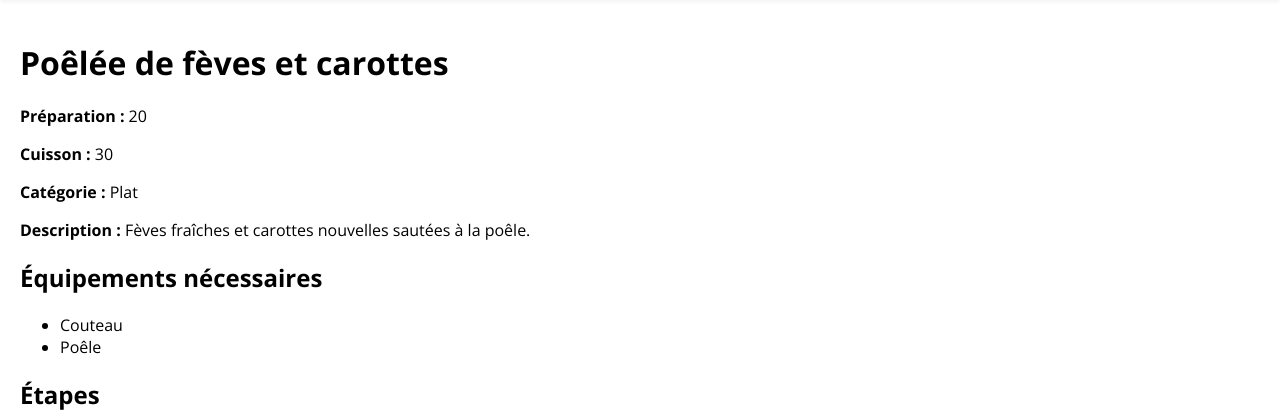
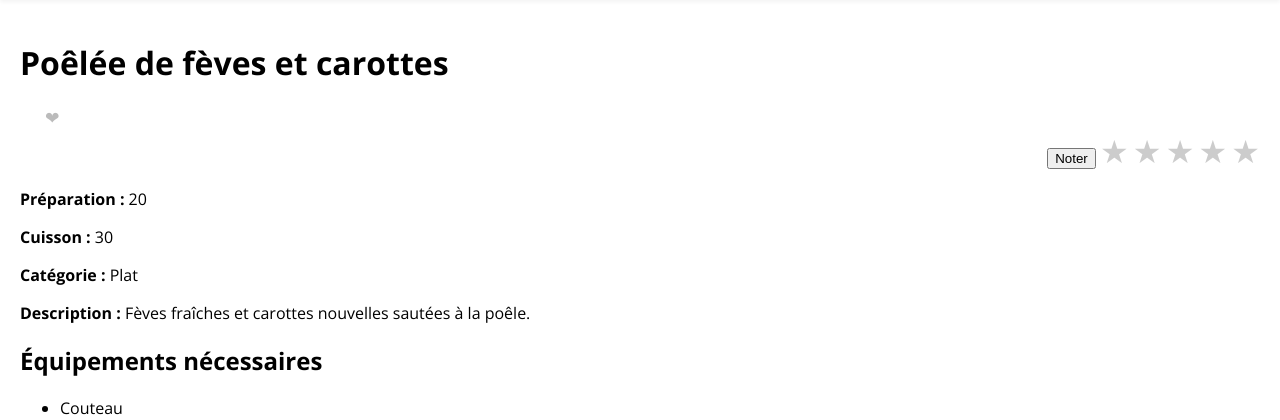
Before and after one commit to justinetsd/PROJET, a Flask app: page /recette/11094 in a window 1280 px wide. Shown: the part 76-496 px from the top of the page. Run offline with Flask 3, Linux system fonts and the light colour scheme; data comes from the database, SQL or seed files in the repository; both versions use the stored data as it was after the commit.

Commit message:
ajout des boutons favoris et des étoiles notations

```diff
--- a/app.py
+++ b/app.py
@@ -252,7 +252,7 @@ def noter_recette(recette_id):
     user = session["user"]
     conn = sqlite3.connect('BDD.db')
     # À adapter selon ta table de notes (exemple: Recette_Note avec Recette_id, user, note)
-    conn.execute("INSERT INTO Recette_Note (Recette_id, user, note) VALUES (?, ?, ?)", (recette_id, user, note))
+    conn.execute("INSERT INTO Rating (Recette_id, Id-user, Rating) VALUES (?, ?, ?)", (recette_id, Id_user, Rating))
     conn.commit()
     conn.close()
     flash("Merci pour votre note !")
@@ -265,7 +265,20 @@ def politique():
 @app.route('/conditions')
 def conditions():
     return render_template('conditions.html')
-
+@app.route('/ajouter_favori/<int:recette_id>', methods=['POST'])
+def ajouter_favori(recette_id):
+    if "user" not in session:
+        return redirect(url_for('login'))
+    username = session["user"]
+    conn = sqlite3.connect('BDD.db')
+    cur = conn.cursor()
+    user_id = cur.execute("SELECT User_id FROM User WHERE Username = ?", (username,)).fetchone()
+    if user_id:
+        user_id = user_id[0]
+        cur.execute("INSERT OR IGNORE INTO Recette_Favori (User_id, Recette_id) VALUES (?, ?)", (user_id, recette_id))
+        conn.commit()
+    conn.close()
+    return redirect(url_for('recette', recette_id=recette_id))
 
 if __name__ == '__main__':
     app.run(debug=True)
--- a/static/style.css
+++ b/static/style.css
@@ -686,3 +686,26 @@ html {
 .etoiles-notation label:hover ~ label {
     color: gold;
 }
+.coeur {
+    color: #bbb;
+    font-size: 1.3em;
+    transition: color 0.2s;
+    border: none;
+    background: none;
+    cursor: pointer;
+    padding: 0 0 0 10px;
+    vertical-align: middle;
+
+}
+.coeur.actif {
+    color: #e75480; /* rose */
+}
+.coeur-btn {
+    background: none;
+    border: none;
+    padding: 0;
+    cursor: pointer;
+}
+.form-favori {
+    display: inline;
+}
--- a/templates/Unerecette.html
+++ b/templates/Unerecette.html
@@ -1,15 +1,19 @@
 {% extends "base.html" %}
 {% block content %}
     <h1>{{ recipe['title'] }}</h1>
-    {% if session.user %}
+ <form action="{{ url_for('ajouter_favori', recette_id=recipe['Recette_id']) }}" method="post" class="form-favori" style="margin-left: 15px;">
+        <button type="submit" class="coeur-btn">
+            <span class="coeur{% if est_favori %} actif{% endif %}">&#10084;</span>
+        </button>
+    </form>
 <form action="{{ url_for('noter_recette', recette_id=recipe['Recette_id']) }}" method="post" class="etoiles-notation">
     {% for i in range(5, 0, -1) %}
-        <input type="radio" id="star{{ i }}" name="note" value="{{ i }}">
+        <input type="radio" id="star{{ i }}" name="" value="{{ i }}">
         <label for="star{{ i }}">&#9733;</label>
     {% endfor %}
     <button type="submit">Noter</button>
 </form>
-{% endif %}
+
     <p><strong>Préparation :</strong> {{ recipe['Preptime'] }}</p>
     <p><strong>Cuisson :</strong> {{ recipe['Cooktime'] }}</p>
     <p><strong>Catégorie :</strong> {{ recipe['category'] }}</p>
```
Also changed, not shown: BDD.db (added).
